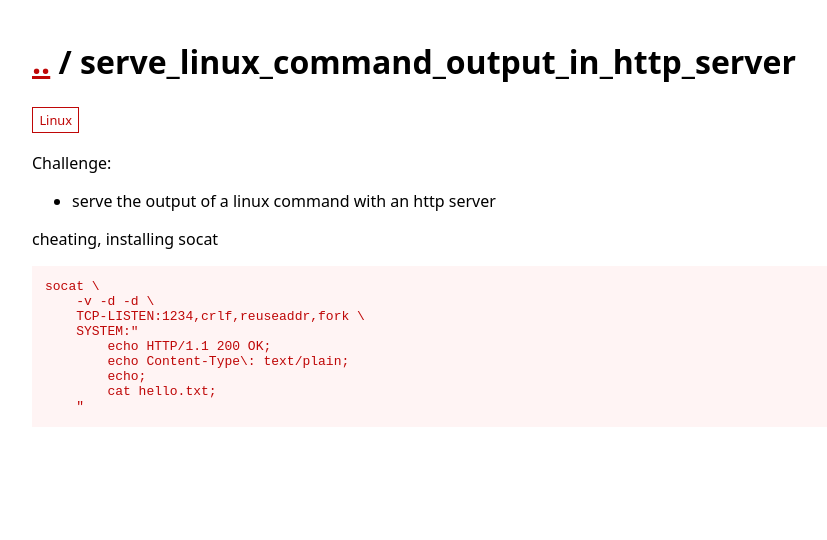
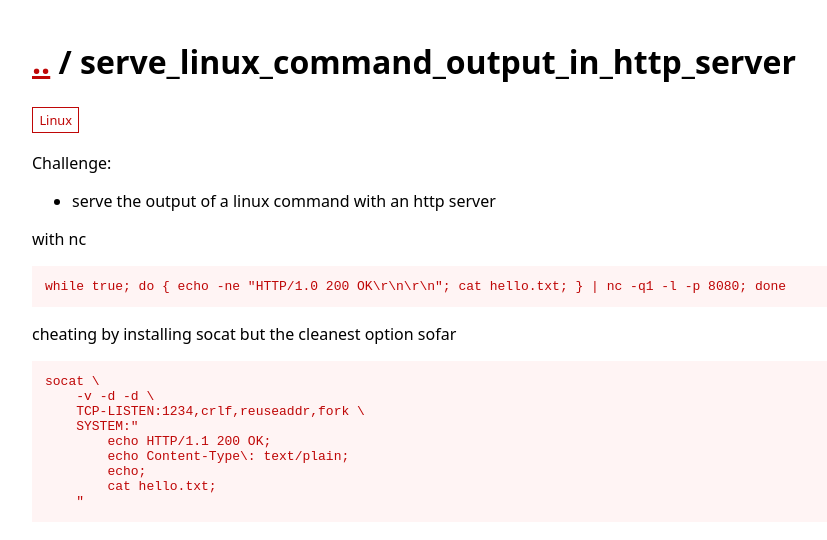
Before and after one commit to NicolasBourhis/notebook, a Jekyll site: the page built from _gtfobins/serve_linux_command_output_in_http_server.md, in a window 1280 px wide. Shown: the top 540 px of the page, without its empty margins (208-1035 px from the left). Built offline with Jekyll 4.4.1, drawn with Linux system fonts in a browser that asks for light colours.

Commit message:
Update serve_linux_command_output_in_http_server.md

````diff
--- a/_gtfobins/serve_linux_command_output_in_http_server.md
+++ b/_gtfobins/serve_linux_command_output_in_http_server.md
@@ -8,9 +8,12 @@ tags:
 Challenge:
   * serve the output of a linux command with an http server
 
+with nc
+```
+while true; do { echo -ne "HTTP/1.0 200 OK\r\n\r\n"; cat hello.txt; } | nc -q1 -l -p 8080; done
+```
 
-
-cheating, installing socat
+cheating by installing socat but the cleanest option sofar
 
 ```bash
 socat \
````
